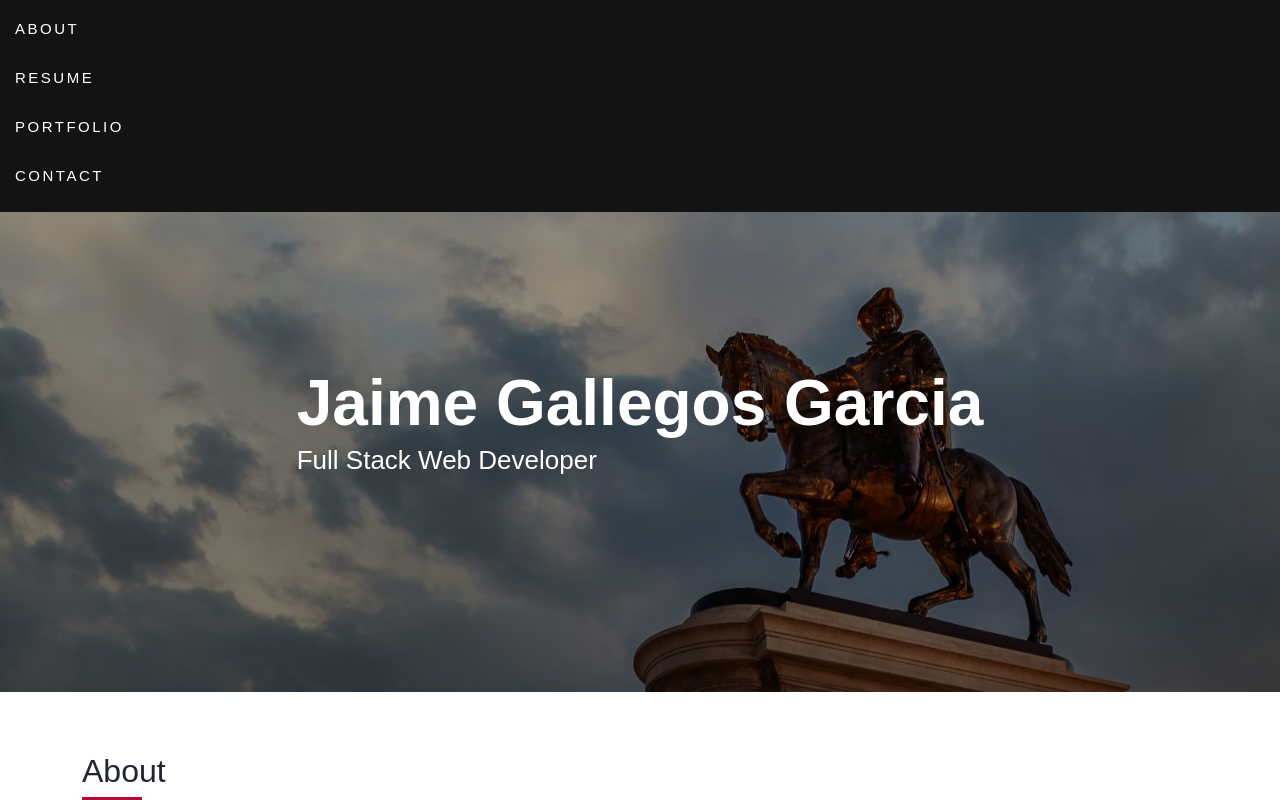
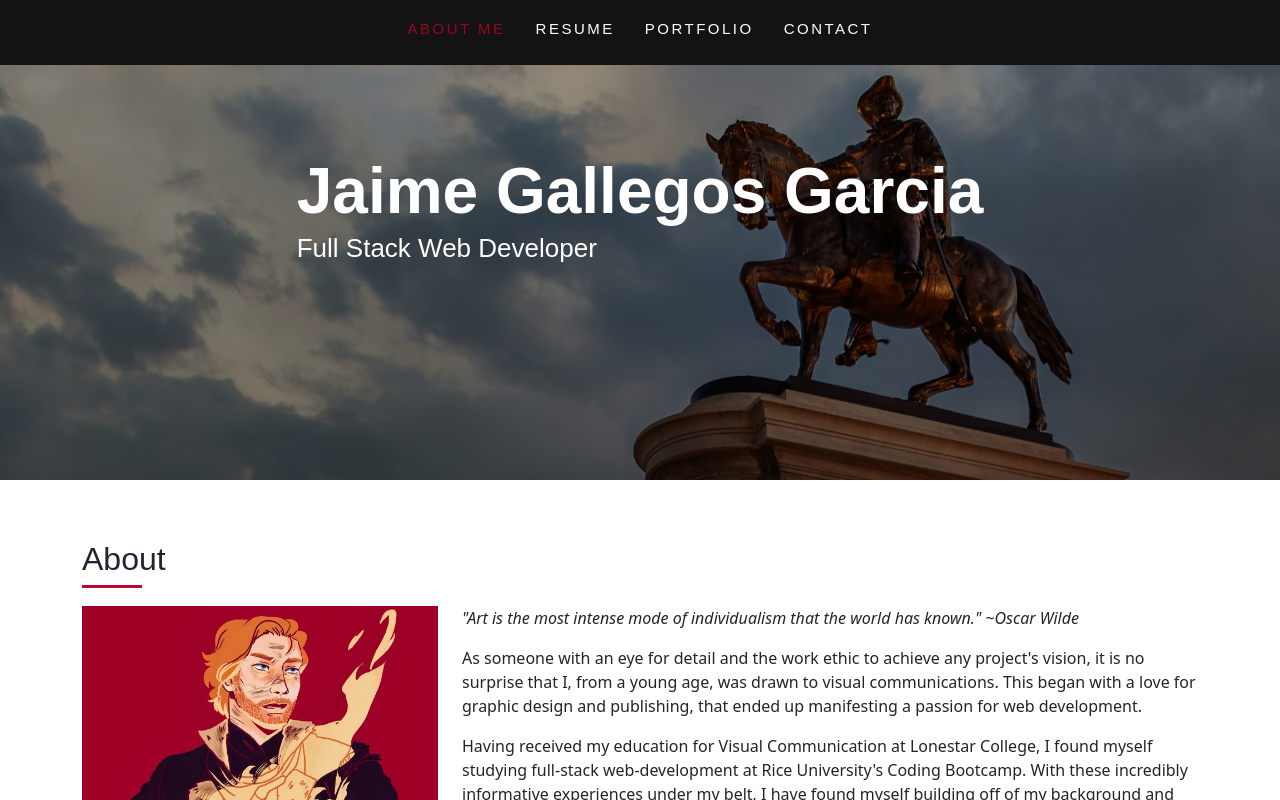
Before and after one commit to jaime-gg/react-portfolio, a React (Create React App) app: page / in a window 1280 px wide. Shown: the top 800 px of the page. Built offline with nearby package versions, Linux system fonts and the light colour scheme.

Commit message:
nav menu reformatted and added active css

```diff
--- a/src/components/Header/index.js
+++ b/src/components/Header/index.js
@@ -4,21 +4,23 @@ import './style.css';
 function Header({ currentPage, handlePageChange }) {
 
     return (
-        <nav id="navbar" className="nav-menu navbar navbar-expand-lg">
-            <ul className="">
+        <nav>
+            <nav id="navbar" className="nav-menu navbar1">
+                <ul className="justify-content-center">
                     <li>
-                    <a href="#about" onClick={() => handlePageChange('About')} className="nav-link scrollto"><span>About</span></a>
+                        <a href="#about" onClick={() => handlePageChange('About')} className={currentPage === 'About' ? 'active nav-link scrollto' : 'nav-link scrollto'} ><span>About Me</span></a>
                     </li>
                     <li>
-                    <a href="#resume" onClick={() => handlePageChange('Resume')} className="nav-link scrollto"><span>Resume</span></a>
+                        <a href="#resume" onClick={() => handlePageChange('Resume')} className={currentPage === 'Resume' ? 'active nav-link scrollto' : 'nav-link scrollto'}><span>Resume</span></a>
                     </li>
                     <li>
-                    <a href="#portfolio" onClick={() => handlePageChange('Portfolio')} className="nav-link scrollto"><span>Portfolio</span></a>
+                        <a href="#portfolio" onClick={() => handlePageChange('Portfolio')} className={currentPage === 'Portfolio' ? 'active nav-link scrollto' : 'nav-link scrollto'}><span>Portfolio</span></a>
                     </li>
                     <li>
-                    <a href="#contact" onClick={() => handlePageChange('Contact')} className="nav-link scrollto"><span>Contact</span></a>
+                        <a href="#contact" onClick={() => handlePageChange('Contact')} className={currentPage === 'Contact' ? 'active nav-link scrollto' : 'nav-link scrollto'}><span>Contact</span></a>
                     </li>
                 </ul>
+            </nav>
         </nav>
     )
 }
--- a/src/components/Header/style.css
+++ b/src/components/Header/style.css
@@ -1,11 +1,15 @@
-.navbar {
+.navbar1 {
     position: relative;
     width: 100%;
+    padding-top: 0.5rem;
+    padding-bottom: 0.5rem;
     background: var(--dark) no-repeat top center;
     display: flex;
     flex-direction: row;
-    /* text-align: center; */
-    /* overflow: hidden; */
+    display: flex;
+    flex-wrap: wrap;
+    align-items: center;
+    justify-content: center;
 }
 
 .nav-menu {
@@ -25,6 +29,12 @@
     margin: 0;
     padding: 0;
     list-style: none;
+}
+
+.nav-menu>ul{
+    display: flex;
+    flex-wrap: wrap;
+    align-items: center;
 }
 
 .nav-menu>ul>li {
```
Lines whose indentation alone changed are shown as unchanged.
